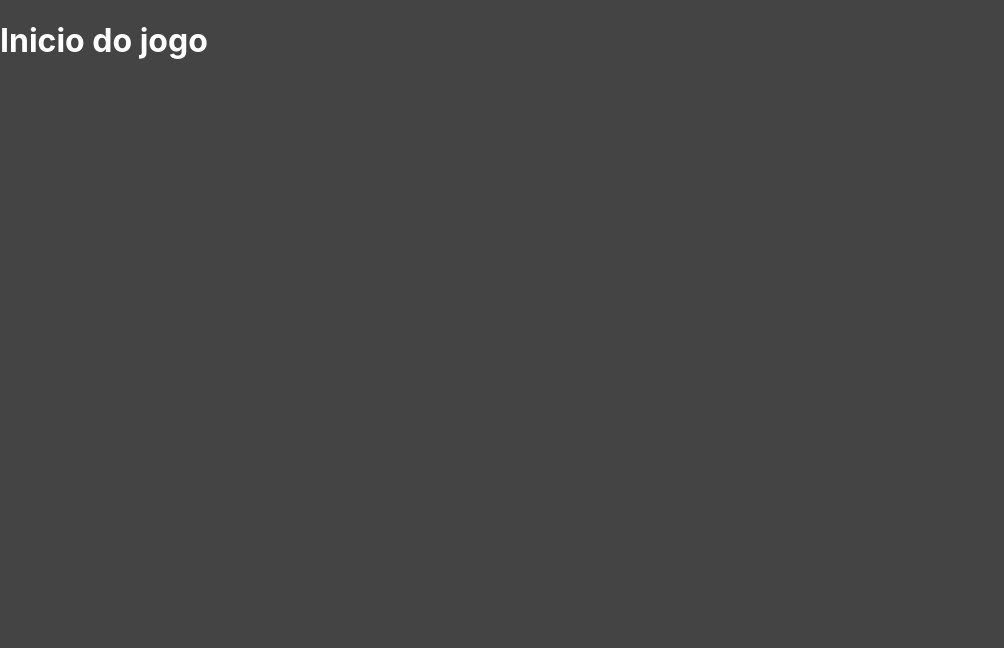
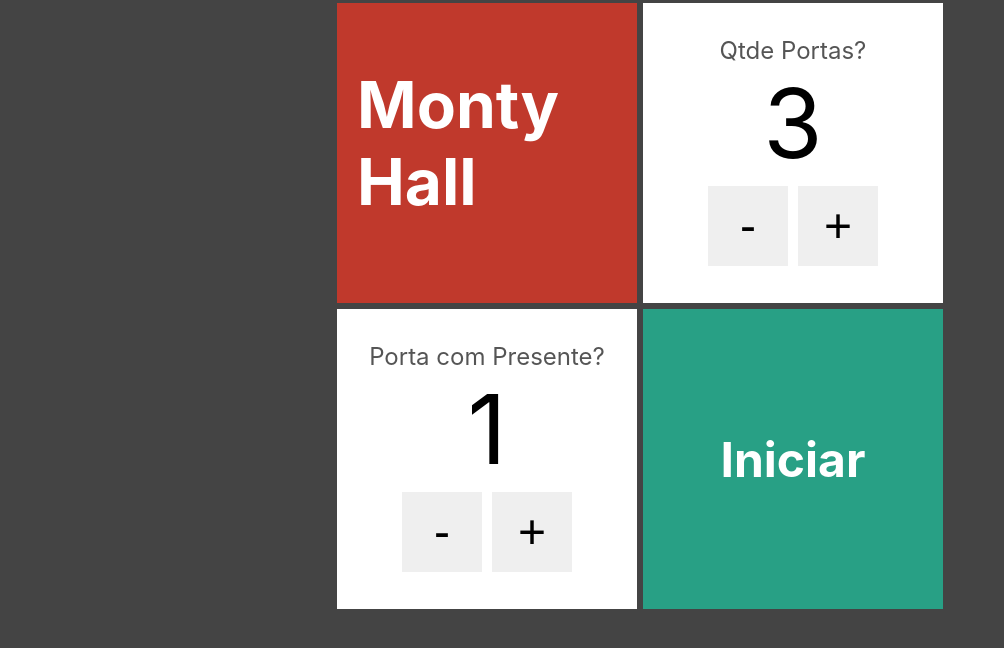
Before and after one commit to RamiresMatias/Monty-Hall-Next, a Next.js app: page / in a window 1280 px wide. Shown: the top 648 px of the page, without its empty margins (0-1004 px from the left). Built offline with nearby package versions, Linux system fonts and the light colour scheme.

Commit message:
Add finalização do projeto

```diff
--- /dev/null
+++ b/components/Cartao.tsx
@@ -0,0 +1,16 @@
+import { ReactElement } from "react"
+import styles from "../styles/Cartao.module.css"
+
+interface CartaoProps {
+    bgcolor?: string,
+    children?: ReactElement
+}
+
+export default function Cartao(props:CartaoProps){
+    return (
+        <div className={styles.cartao}
+        style={{backgroundColor: props.bgcolor ?? "#fff"}}>
+            {props.children}
+        </div>
+    )
+}
--- /dev/null
+++ b/components/EntradaNumerica.tsx
@@ -0,0 +1,28 @@
+import styles from '../styles/EntradaNumerica.module.css'
+
+interface EntradaNumericaProps {
+    text: string
+    value: number
+    onChange: (newValue: number) => void
+}
+
+export default function EntradaNumerica(props: EntradaNumericaProps){
+
+    const dec = () => props.onChange(props.value - 1)
+    const inc = () => props.onChange(props.value + 1)
+
+    return (
+        <div className={styles.entradaNumerica}>
+            <span className={styles.text}>
+                {props.text}
+            </span>
+            <span className={styles.value}>
+                {props.value}
+            </span>
+            <div className={styles.botoes}>
+                <button className={styles.btn} onClick={dec}>-</button>
+                <button className={styles.btn} onClick={inc}>+</button>
+            </div>
+        </div>
+    )
+}
--- a/pages/index.jsx
+++ /dev/null
@@ -1,9 +0,0 @@
-
-export default function Home() {
-
-  return (
-    <div>
-      <h1>Inicio do jogo</h1>
-    </div>
-  )
-}
--- /dev/null
+++ b/pages/index.tsx
@@ -0,0 +1,42 @@
+import Cartao from "../components/Cartao"
+import EntradaNumerica from "../components/EntradaNumerica"
+import styles from "../styles/Formulario.module.css"
+import Link from "next/link"
+import { useState } from "react"
+
+export default function Formulario() {
+
+  const [qtdePortas, setQtdePortas] = useState(3)
+  const [comPresente, setComPresente] = useState(1)
+
+  return (
+    <div className={styles.formulario}>
+      <div>
+        <Cartao bgcolor="#c0392c">
+          <h1>Monty Hall</h1>
+        </Cartao>
+        <Cartao>
+          <EntradaNumerica
+            text={"Qtde Portas?"}
+            value={qtdePortas}
+            onChange={novaQtde => setQtdePortas(novaQtde)}
+          />
+        </Cartao>
+      </div>
+      <div>
+        <Cartao>
+          <EntradaNumerica
+            text={"Porta com Presente?"}
+            value={comPresente}
+            onChange={novaPortacomPresente => setComPresente(novaPortacomPresente)}
+          />
+        </Cartao>
+        <Cartao bgcolor="#28a085">
+          <Link href={`/jogo/${qtdePortas}/${comPresente}`}>
+            <h2 className={styles.link}>Iniciar</h2>
+          </Link>
+        </Cartao>
+      </div>
+    </div>
+  )
+}
--- /dev/null
+++ b/styles/Cartao.module.css
@@ -0,0 +1,9 @@
+.cartao {
+    display: flex;
+    width: 300px;
+    height: 300px;
+    color: #fff;
+    margin: 3px;
+    font-size: 2rem;
+    padding: 20px;
+}
--- /dev/null
+++ b/styles/EntradaNumerica.module.css
@@ -0,0 +1,36 @@
+.entradaNumerica {
+    display: flex;
+    flex: 1;
+    flex-direction: column;
+    align-items: center;
+    justify-content: center;
+    color: #000;
+}
+
+.text {
+    color: #555;
+    font-size: 1.5rem;
+}
+
+.value {
+    font-size: 6rem;
+}
+
+.botoes{
+    display: flex;
+}
+
+.btn{
+    display: grid;
+    place-items: center;
+    font-size: 3rem;
+    height: 80px;
+    width: 80px;
+    margin: 5px;
+    border: none;
+    cursor: pointer;
+}
+
+.btn:hover{
+    background-color: #bec2d1;
+}
--- /dev/null
+++ b/styles/Formulario.module.css
@@ -0,0 +1,20 @@
+.formulario{
+    display: flex;
+    justify-content: center;
+    align-items: center;
+    height: 100%;
+    flex-direction: column;
+}
+
+.formulario > div {
+    display: flex;
+}
+
+.link{
+    display: flex;
+    justify-content: center;
+    align-items: center;
+    flex: 1;
+    margin: 0;
+    cursor: pointer;
+}
--- a/styles/Jogo.module.css
+++ b/styles/Jogo.module.css
@@ -3,7 +3,8 @@
     flex-direction: column;
     justify-content: center;
     align-items: center;
-    height: 100vh;
+    height: 100%;
+    padding: 15px 10px;
 }
 
 .portas{
@@ -11,4 +12,19 @@
     flex-wrap: wrap;
     align-self: stretch;
     justify-content: space-around;
+    gap: 5px;
 }
+
+.botoes{
+    display: flex;
+    justify-content: center;
+    margin-top: 40px;
+}
+
+.botoes button {
+    background-color: #c0392c;
+    color:  #fff;
+    font-size: 2rem;
+    border: none;
+    padding: 10px 25px;
+}
--- a/styles/globals.css
+++ b/styles/globals.css
@@ -21,3 +21,7 @@
   --area-porta-altura: 310px;
   --area-porta-largura: 200px;
 }
+
+body{
+  height: 100vh;
+}
```
Also changed, not shown: pages/jogo.tsx (deleted, +0 -29 lines), pages/jogo/[portas]/[temPresente].tsx (added, +54 -0 lines), components/Presente.tsx (renamed from components/Presente.jsx), 1 other file (tests, documents, lock files or other folders).
